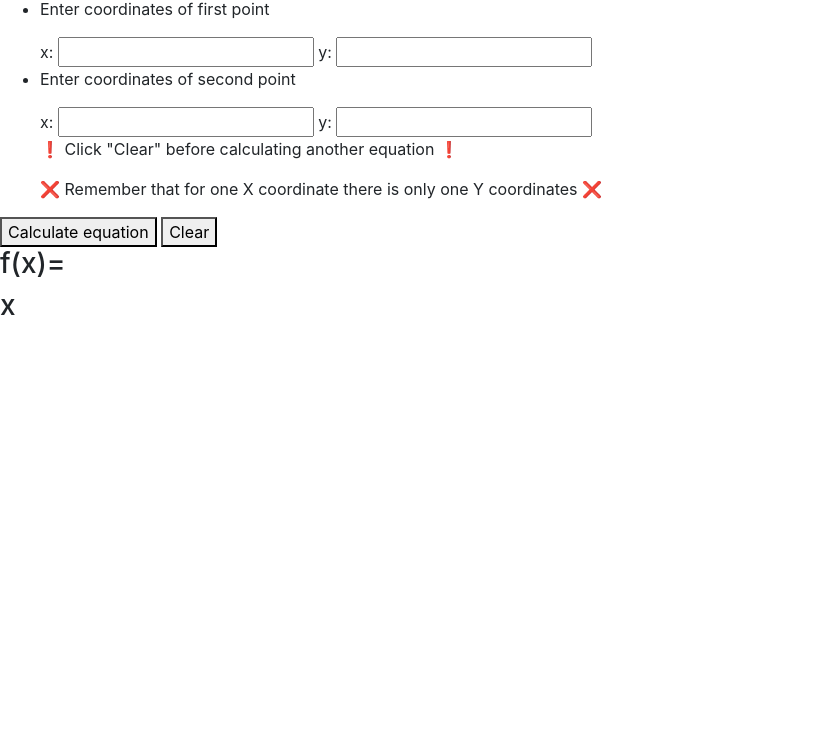
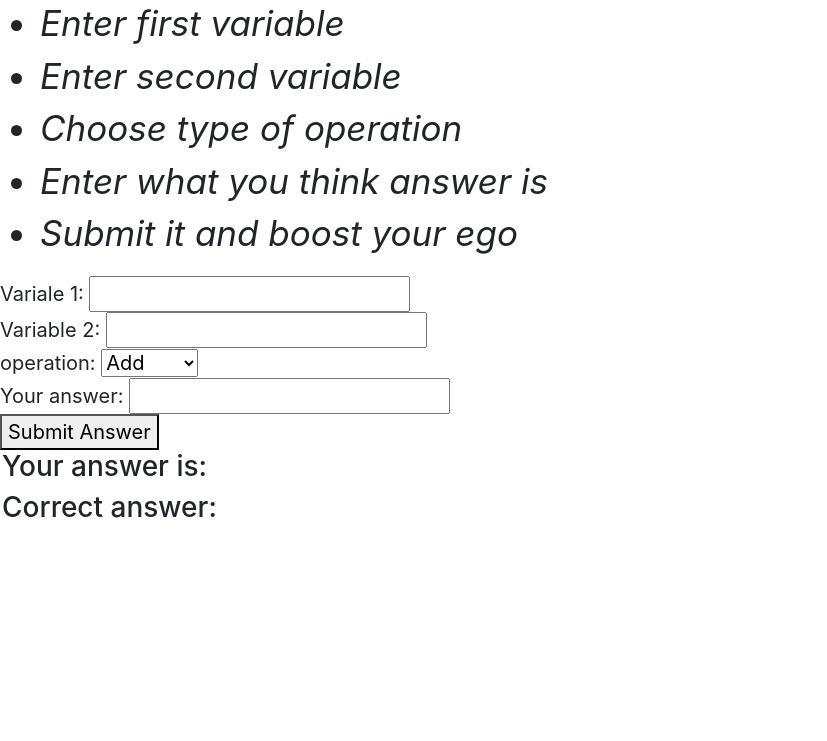
Before and after one commit to rati-t/TestYourself, a plain HTML site: page index.html in a window 1280 px wide. Shown: the part 59-800 px from the top of the page, without its empty margins (0-827 px from the left). Drawn offline with nearby package versions, Linux system fonts and the light colour scheme.

Commit message:
Add files via upload

```diff
--- a/index.html
+++ b/index.html
@@ -1,45 +1,70 @@
 <!DOCTYPE html>
-<html lang="en" dir="ltr">
+<html>
+
   <head>
     <meta charset="utf-8">
     <link rel ="stylesheet"
           type ="text/css"
-          href ="function.css" />
+          href ="main.css" />
     <link rel="stylesheet"
     href="https://stackpath.bootstrapcdn.com/bootstrap/4.1.3/css/bootstrap.min.css" integrity="sha384-MCw98/SFnGE8fJT3GXwEOngsV7Zt27NXFoaoApmYm81iuXoPkFOJwJ8ERdknLPMO"
     crossorigin="anonymous">
-    <script src="function.js"></script>
-    <script src="https://ajax.googleapis.com/ajax/libs/jquery/3.5.1/jquery.min.js"></script>
-    <title>Linear function</title>
+    <title> JS Calculator </title>
   </head>
-  <body class="back">
-  <h1>Find equation of linear function</h1>
-  <ul>
-    <li>
-      <p>Enter coordinates of first point</p>
-      x: <input type="text" id="x1">
-      y: <input type="text" id="y1">
-    </li>
-    <li>
-      <p>Enter coordinates of second point</p>
-      x: <input type="text" id="x2">
-      y: <input type="text" id="y2">
-      <p class="rules"> &#10071; Click "Clear" before calculating another equation &#10071; </p>
-      <p class="rules">&#10060; Remember that for one X coordinate there is only one Y coordinates &#10060;</p>
-    </li>
+  <body>
 
-  </ul>
-  <div>
-  <button id="ans1"type="button" onclick="ans()">Calculate equation</button>
-  <button id="ans2"type="button" onclick="clr()">Clear</button>
-</div>
-<div id="whole_div" class="unready">
-<h3 id="whole">
-  f(x)=<h3 id="real_m"><h3>
-    <h3 id="info_x">x</h3>
-    <h3 id="real_b"></h3>
-  </h3>
-</div>
-  </body>
+    <div id="header">
+      <h1>Test yourself</h1>
+    </div>
+    <div>
+      <ul>
+        <li>Enter first variable</li>
+        <li>Enter second variable</li>
+        <li>Choose type of operation</li>
+        <li>Enter what you think answer is</li>
+        <li>Submit it and boost your ego</li>
+      </ul>
+    </div>
+     <form>
+       <div>
+       Variale 1: <input type="text" id="value1">
+       </div>
+       <div>
+       Variable 2: <input type="text" id="value2">
+     </div>
 
+     <div>
+       operation:
+       <select id="operator">
+         <option value="add">Add</option>
+         <option value="min">Minus</option>
+         <option value="div">Divide</option>
+         <option value="mul">Multiply</option>
+       </select>
+       <div>
+         Your answer: <input type="text" id="YourAnswer">
+       </div>
+     </div>
+       <button type="button" onclick="calc()">Submit Answer</button>
+     </form>
+     <div class="row">
+     <div class="row div1">
+       <h3>Your answer is:</h3>
+     </div>
+     <div class="row div1">
+       <h3 id="result"></h3>
+     </div>
+   </div>
+
+   <div class="row">
+   <div class="row div1">
+     <h3>Correct answer:</h3>
+   </div>
+   <div class="row div1">
+     <h3 id="guess"></h3>
+   </div>
+ </div>
+
+    </body>
+    <script src="JavaScript.js"></script>
 </html>
```
